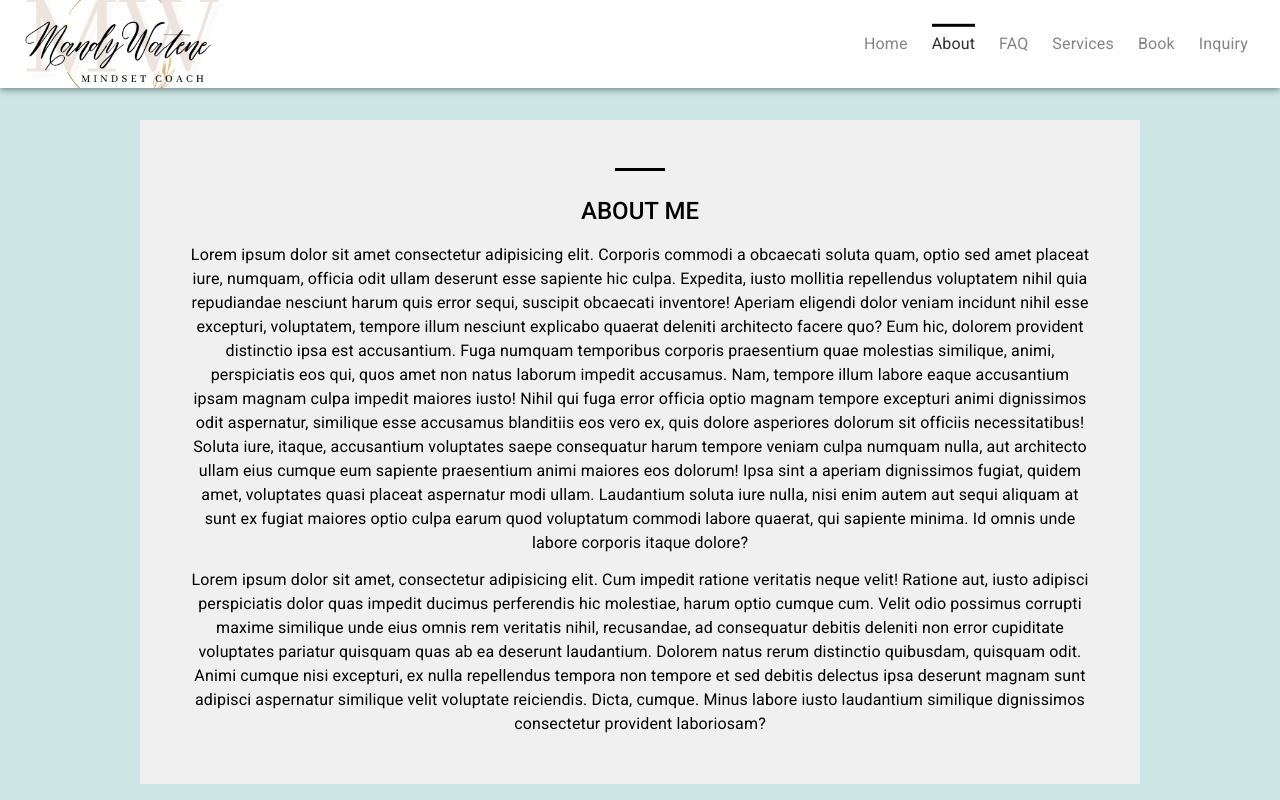
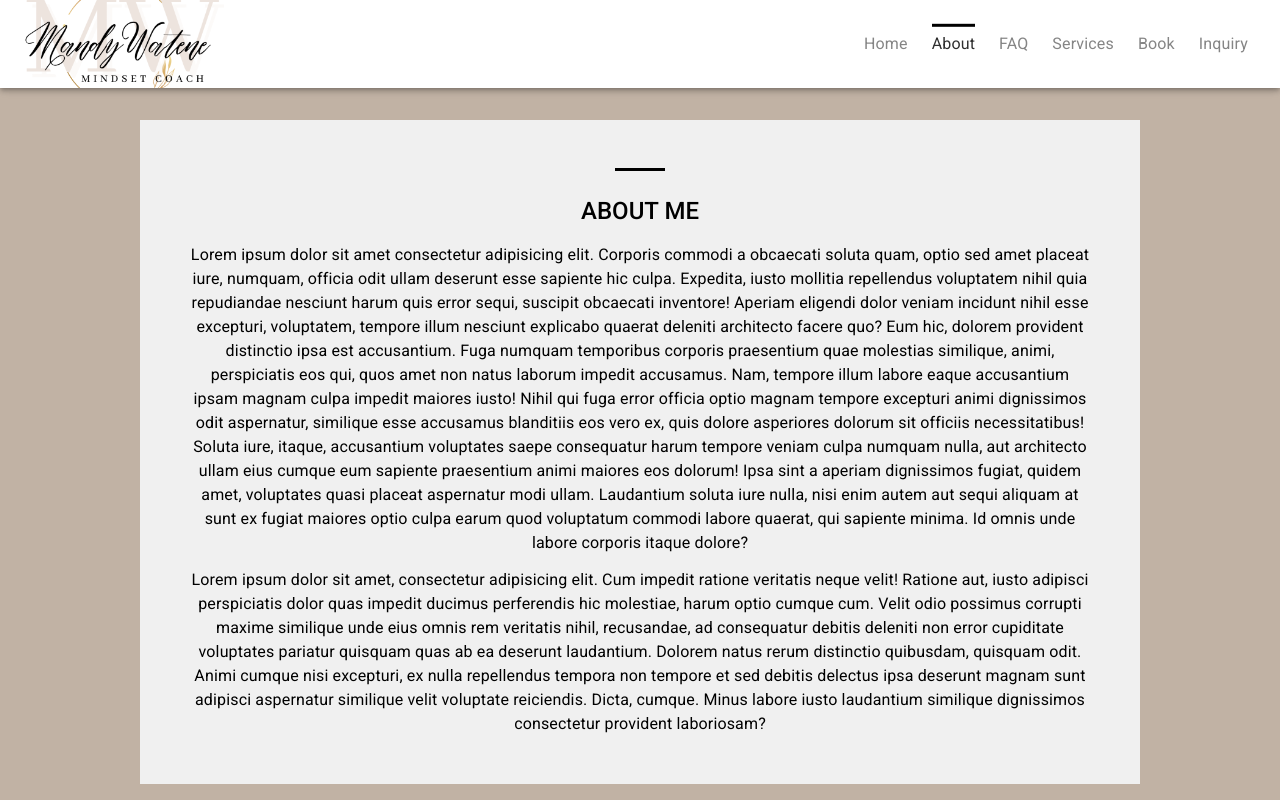
Before and after one commit to Forbidden-Duck/mandy-mindset-coach, a React app in the folder frontend/: page /about in a window 1280 px wide. Built offline with nearby package versions, Linux system fonts and the light colour scheme.

Commit message:
Update website background to a light taupe colour

```diff
--- a/frontend/src/index.css
+++ b/frontend/src/index.css
@@ -20,7 +20,7 @@ body {
     -webkit-font-smoothing: antialiased;
     -moz-osx-font-smoothing: grayscale;
     overflow-x: hidden;
-    background: hsl(174, 35%, 85%);
+    background: hsl(28, 19%, 70%);
 }
 
 code {
```
